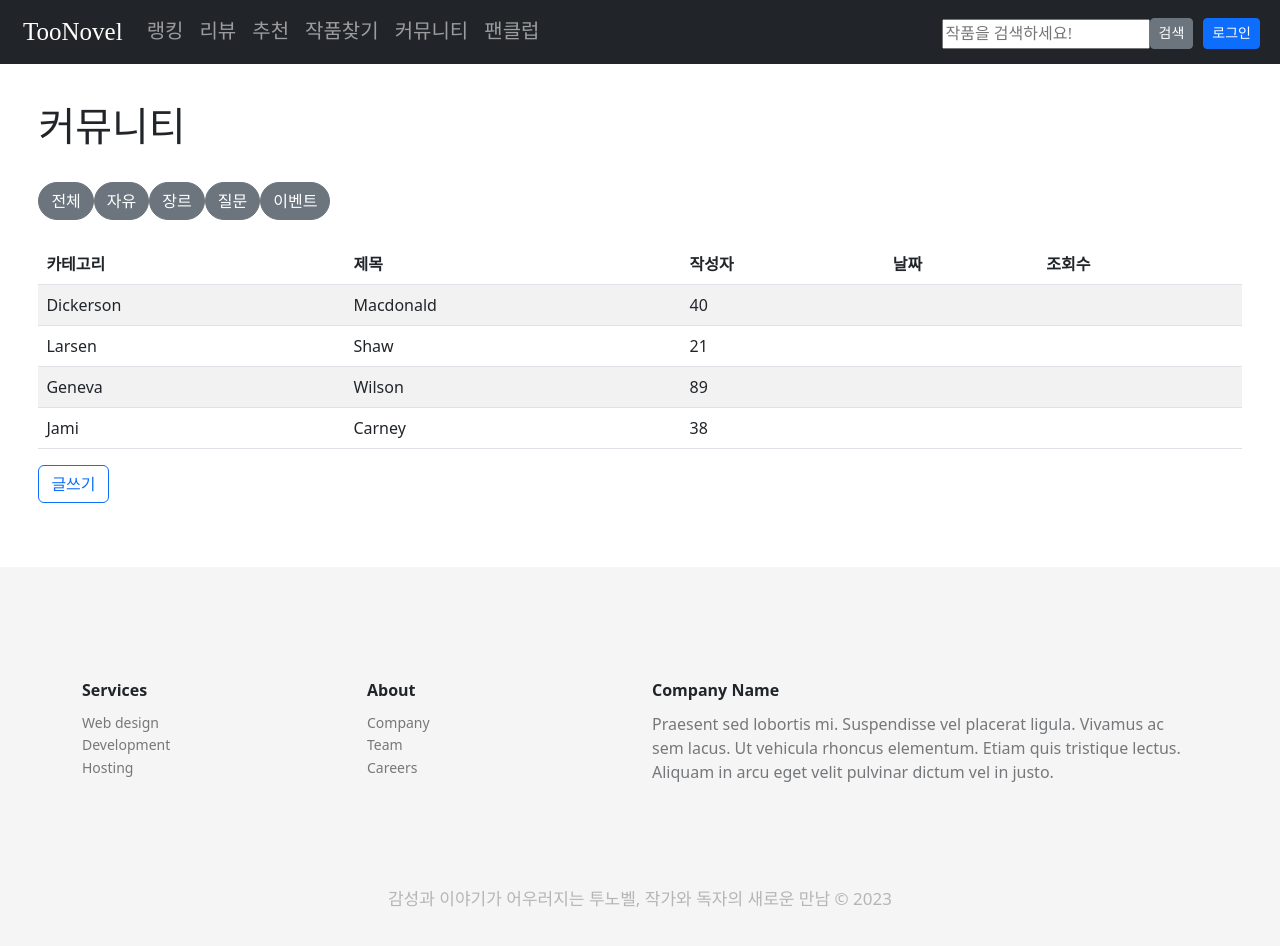
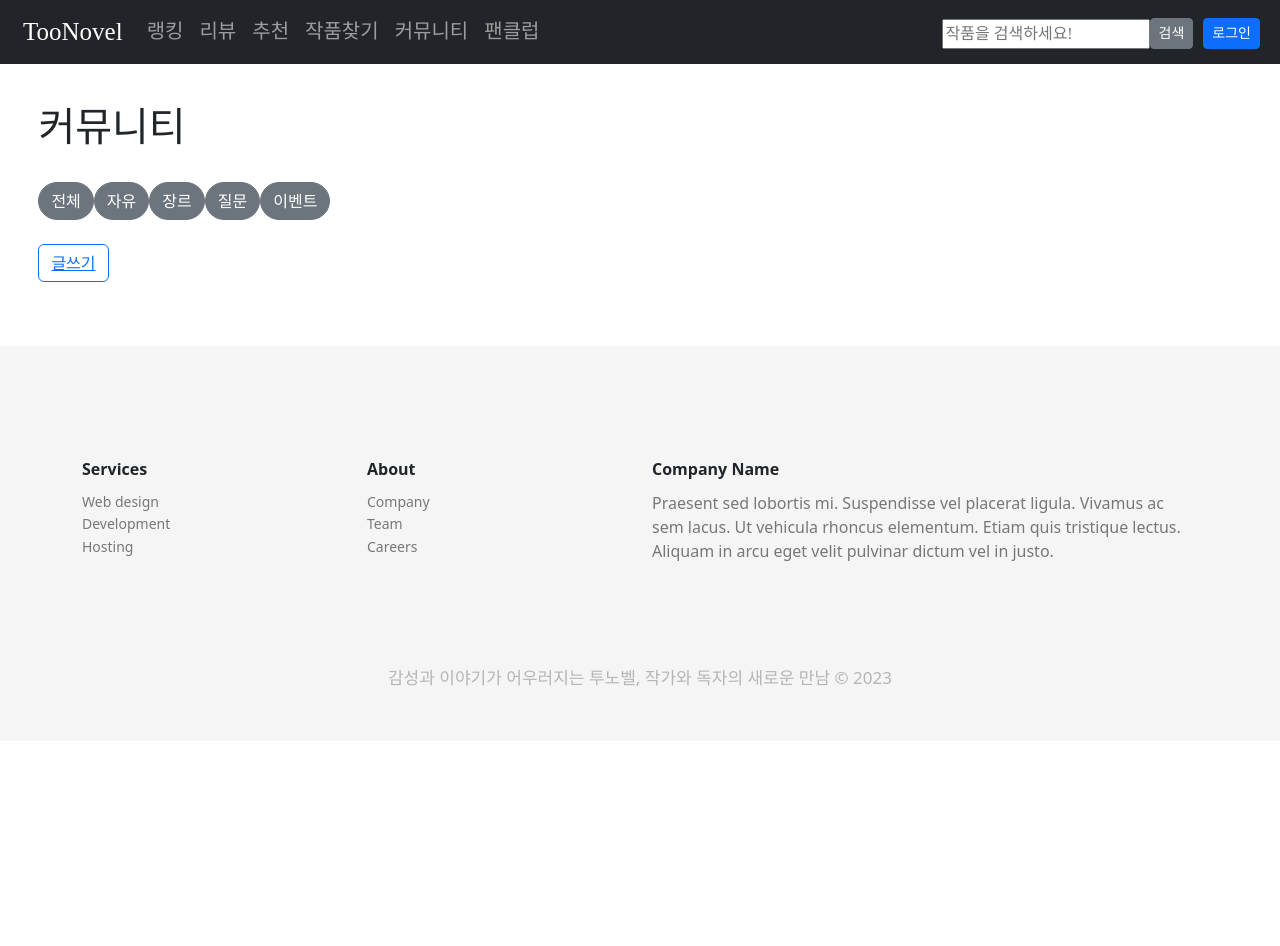
Before and after one commit to TooNovel/TooNovel-FE, a Vue app: page /community in a window 1280 px wide. Shown: the top 946 px of the page. After the commit the page ends 800 px from the top, so only its background shows below. Built offline with nearby package versions, Linux system fonts and the light colour scheme; a web font is replaced by a local one; what vue-carousel-3d, vue-infinite-scroll would draw is missing.

Commit message:
:white_check_mark: : Post관련 페이지 테스트 코드
-전체 커뮤니티 글 조회 기능, 추후 데이터 조회 디자인 수정 필요

```diff
--- a/src/components/CommunityPage.vue
+++ b/src/components/CommunityPage.vue
@@ -10,8 +10,16 @@
       <b-button pill>이벤트</b-button>
     </div>
     <br />
-    <b-table striped hover :items="items" :fields="fields"></b-table>
-    <b-button variant="outline-primary">글쓰기</b-button>
+    <!-- <tr v-for="post in posts" :key="{ post }">
+            <td>{{ post.postId }}</td>
+            <td>{{ post.title }}</td>
+            <td>{{ post.authorName }}</td>
+            <td>{{ post.viewCount }}</td>
+            <td>{{ post.createDate }}</td>
+        </tr> -->
+    <b-button variant="outline-primary">
+      <a href="/community/write">글쓰기</a>
+    </b-button>
   </div>
 </template>
 
@@ -19,20 +27,11 @@
 export default {
   data() {
     return {
-      // Note `isActive` is left out and will not appear in the rendered table
-      fields: ["카테고리", "제목", "작성자", "날짜", "조회수"],
-      items: [
-        {
-          isActive: true,
-          작성자: 40,
-          카테고리: "Dickerson",
-          제목: "Macdonald",
-        },
-        { isActive: false, 작성자: 21, 카테고리: "Larsen", 제목: "Shaw" },
-        { isActive: false, 작성자: 89, 카테고리: "Geneva", 제목: "Wilson" },
-        { isActive: true, 작성자: 38, 카테고리: "Jami", 제목: "Carney" },
-      ],
+      posts: [],
     };
+  },
+  created() {
+    this.posts = this.$route.params.data;
   },
 };
 </script>
```
